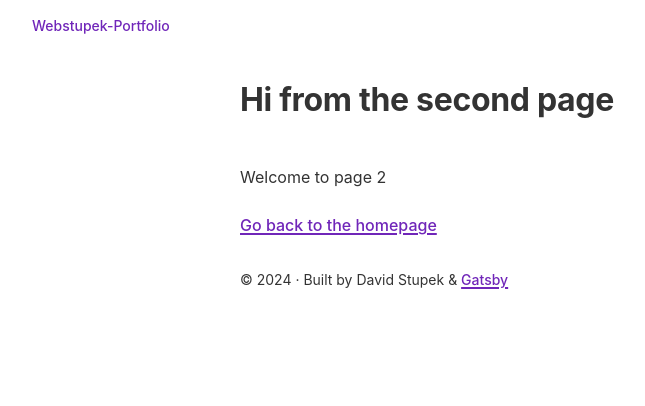
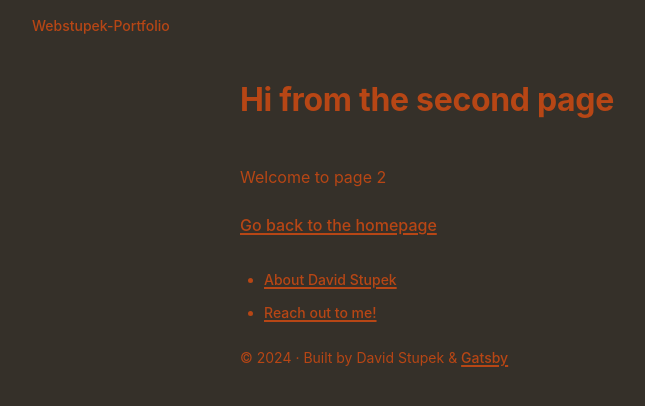
Before and after one commit to itdev164-sp2024/david-stupek-p1, a Gatsby site in the folder stupek-portfolio/: page /page-2 in a window 1280 px wide. Shown: the whole page, without its empty margins (0-645 px from the left). Built offline with nearby package versions, Linux system fonts and the light colour scheme; Gatsby itself is replaced by a stand-in of ours.

Commit message:
CSSnDetails

```diff
--- a/stupek-portfolio/src/components/header.js
+++ b/stupek-portfolio/src/components/header.js
@@ -15,6 +15,7 @@ const StyledHeader = styled.header`
 const StyledLink = styled(Link)`
   font-size: var(--font-sm);
   text-decoration: none;
+  color: ${props => props.theme.header.color};
 `
 
 const Header = ({ siteTitle }) => (
--- a/stupek-portfolio/src/components/layout.css
+++ b/stupek-portfolio/src/components/layout.css
@@ -2,7 +2,8 @@
   --border-radius: 4px;
   --color-text: #333;
   --color-primary: #7026b9;
-  --color-code-bg: #fff4db;
+  --color-contrast: #fefefe;
+  --color-code-bg: #b74615;
   --color-code: #8a6534;
   --font-sans: -apple-system, BlinkMacSystemFont, "Segoe UI", Helvetica, Arial,
     sans-serif, "Apple Color Emoji", "Segoe UI Emoji";
@@ -36,16 +37,17 @@ html {
 body {
   -moz-osx-font-smoothing: grayscale;
   -webkit-font-smoothing: antialiased;
-  color: var(--color-text);
+  color: #b74615;
   font-family: sans-serif;
   font-family: var(--font-sans);
   font-weight: normal;
   margin: 0;
   word-wrap: break-word;
+  background-color: #353029;
 }
 a {
   background-color: transparent;
-  color: var(--color-primary);
+  color: #b74615;
   text-decoration: none;
   font-weight: 500;
   text-decoration: underline;
@@ -222,3 +224,9 @@ pre tt:before,
 pre tt:after {
   content: none;
 }
+video {
+  width: 100%;
+  height: auto;
+  max-width: 800px;
+  max-height: 600px;
+}
--- a/stupek-portfolio/src/components/layout.js
+++ b/stupek-portfolio/src/components/layout.js
@@ -1,15 +1,19 @@
-/**
- * Layout component that queries for data
- * with Gatsby's useStaticQuery component
- *
- * See: https://www.gatsbyjs.com/docs/how-to/querying-data/use-static-query/
- */
-
 import * as React from "react"
+import { Link } from "gatsby";
+//import PropTypes from "prop-types"
+import { ThemeProvider } from 'styled-components';
 import { useStaticQuery, graphql } from "gatsby"
+import styled from "styled-components"
 
 import Header from "./header"
 import "./layout.css"
+import { Gray } from "./themes/Gray"
+
+const Content = styled.div`
+  margin: 0 auto;
+  max-width: var(--size-content);
+  padding: var(--size-gutter);
+`
 
 const Layout = ({ children }) => {
   const data = useStaticQuery(graphql`
@@ -23,15 +27,9 @@ const Layout = ({ children }) => {
 `)
 
   return (
-    <>
+    <ThemeProvider theme={Gray}>
       <Header siteTitle={data.site.siteMetadata?.title || `Title`} />
-      <div
-        style={{
-          margin: `0 auto`,
-          maxWidth: `var(--size-content)`,
-          padding: `var(--size-gutter)`,
-        }}
-      >
+      <Content>
         <main>{children}</main>
         <footer
           style={{
@@ -39,12 +37,20 @@ const Layout = ({ children }) => {
             fontSize: `var(--font-sm)`,
           }}
         >
+          <ul>
+            <li>
+            <Link to="/about">About David Stupek</Link>
+            </li>
+            <li>
+            <Link to="/contact">Reach out to me!</Link>
+            </li>
+          </ul>
           © {new Date().getFullYear()} &middot; Built by David Stupek &
           {` `}
           <a href="https://www.gatsbyjs.com">Gatsby</a>
         </footer>
-      </div>
-    </>
+       </Content>
+    </ThemeProvider>
   )
 }
 
--- /dev/null
+++ b/stupek-portfolio/src/components/themes/Gray/Gray.js
@@ -0,0 +1,15 @@
+const theme = {
+    header: {
+        color: '#b74615'
+    },
+    body: {
+         backgroundColor: '#ffe042'
+
+     },
+     footer: {
+         backgroundColor: `var(--color-footer-background)`, // Background color of the footer
+         color: `var(--color-footer-text)` // Text color of the footer
+     }
+}
+
+export { theme as Gray }
--- /dev/null
+++ b/stupek-portfolio/src/components/themes/Gray/index.js
@@ -0,0 +1 @@
+export { Gray } from './Gray'
--- a/stupek-portfolio/src/pages/about.js
+++ b/stupek-portfolio/src/pages/about.js
@@ -15,7 +15,7 @@ const About = ({ data }) => {
             <p>{`At ${company} all we do is dev.`}</p>
             <div style={{ maxWidth: `300px`, marginBottom: `1.45rem` }}>
                 <StaticImage
-                src="../images/gatsby-icon.png"
+                src="https://i.ibb.co/6nkc0N1/aiLogo.jpg"
                 width={300}
                 quality={95}
                 formats={["auto", "webp", "avif"]}
--- a/stupek-portfolio/src/pages/contact.js
+++ b/stupek-portfolio/src/pages/contact.js
@@ -11,13 +11,14 @@ const Contact = ({ data }) => {
         <Layout>
             <Seo title="Contact US" />
             <h1>Contact WebStupek</h1>
-            <p>Please send all inquires to: </p>
+            <Link to="https://www.linkedin.com/in/david-stupek/">Linked-in</Link>
+            <p>Email to: dstupek@gmail.com</p>
             <div>{company}</div>
             <div>{`ATTN: ${name}`}</div>
             <div>{address}</div>
             <div style={{ maxWidth: `300px`, marginBottom: `1.45rem`}}>
                 <StaticImage
-                    src="https://i.ibb.co/fNb13fr/Screenshot-2024-02-28-at-9-20-03-PM.png"
+                    src="https://i.ibb.co/r0XRDrW/david-Headshot.jpg"
                     width={300}
                     quality={95}
                     formats={["auto", "webp", "avif"]}
@@ -25,7 +26,6 @@ const Contact = ({ data }) => {
                     style={{ marginBottom: `1.45rem`}}
                 />
             </div>
-            <Link to="/">Home</Link>
         </Layout>
     )
 }
```
